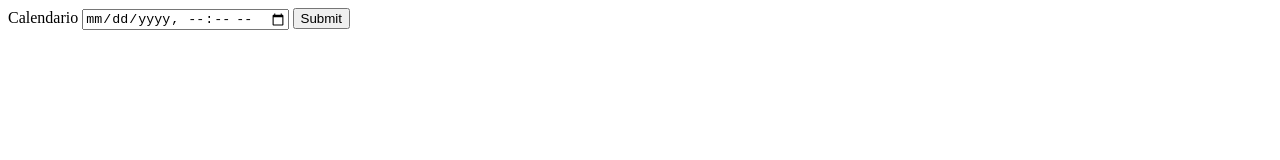
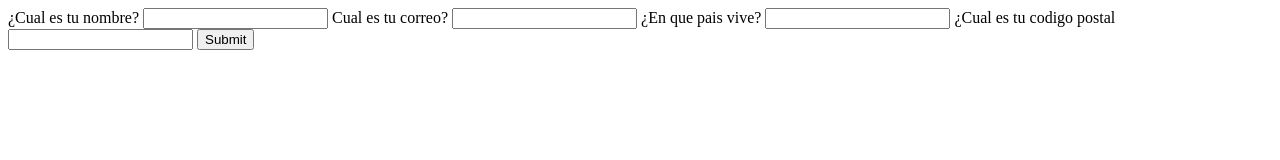
Before and after one commit to ingecarlosgomez07/CursoHTMLPlatzi, a plain HTML site: page claseCalendario/index.html in a window 1280 px wide. Drawn offline with Linux system fonts and the light colour scheme.

Commit message:
se agregan las funciones Autocompletado y requerido

```diff
--- a/claseCalendario/index.html
+++ b/claseCalendario/index.html
@@ -6,33 +6,29 @@
     <title>Document</title>
 </head>
 <body>
-    <!-- <form action="">
-         <label for="hora">
-            <span>Hora</span>
-            <input type="time" id="hora" name="hora">
-         </label>
-         <label for="dia">
-            <span>Dia</span>
-            <input type="date" id="dia" name="dia">
-         </label>
-         <label for="semana">
-            <span>Semana</span>
-            <input type="week" id="semana" name="semana">
-         </label>
-         <label for="mes">
-            <span>Mes</span>
-            <input type="month" id="mes" name="mes">
-         </label>
-         <input type="submit">
+    <main>
+        <form action="">
+            <label for="nombre" autocomplete="off">
+                <span>¿Cual es tu nombre?</span>
+                <input type="text" name="nombre" ide="nombre" autocomplete="name" required>
+            </label>
+            <label for="correo">
+                <span>Cual es tu correo?</span>
+                <input type="email" name="correo" id="correo" autocomplete="email" required>
+            </label>
+            <label for="pais">
+                <span>¿En que pais vive?</span>
+                <input type="text" name="pais" id="pais" autocomplete="country" required>
+            </label>
+            <label for="cp">
+                <span>¿Cual es tu codigo postal</span>
+                <input type="text" name="cp" id="cp" autocomplete="postal-code" required>
+            </label>
+            <input type="submit">
+        </form>
+    </main>
 
-    </form> -->
-    <form action="">
-        <label for="calendario">
-            <span>Calendario</span>
-            <input type="datetime-local" id="calendario" name="calendario">
-        </label>
-        <input type="submit">
-    </form>
+
 
 </body>
 </html>
```
Also changed, not shown: 2 other files.
